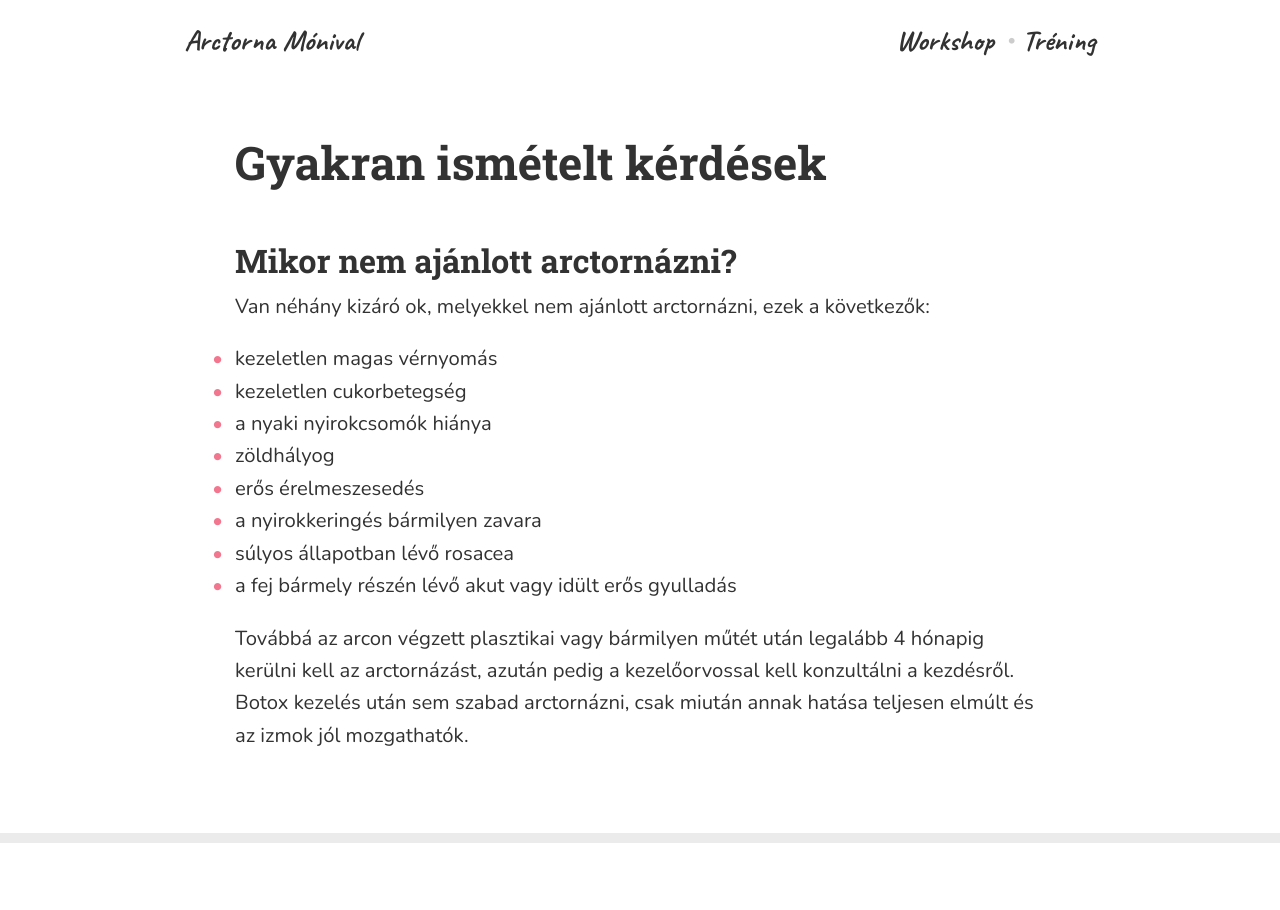
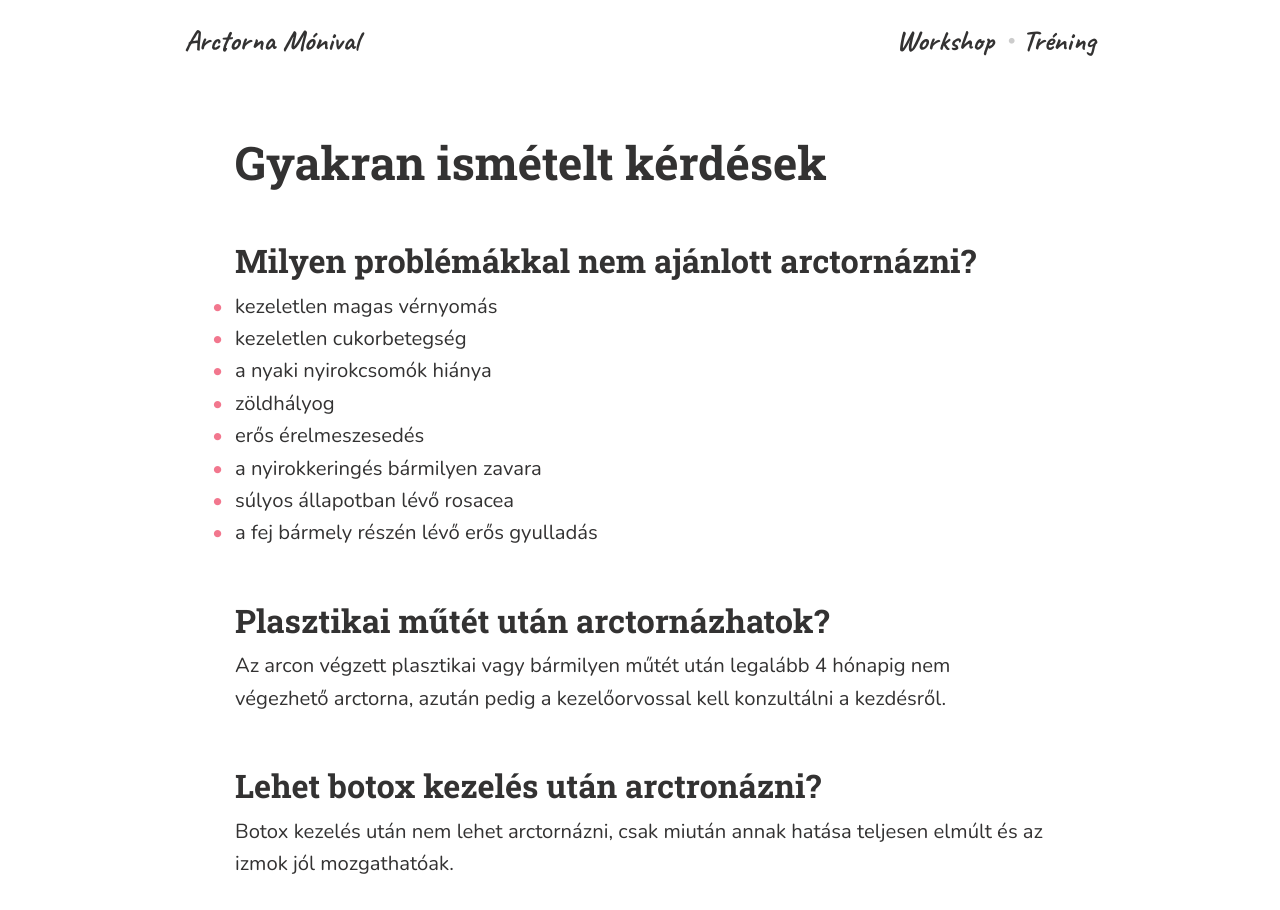
Before and after one commit to monikamudra/arctorna, a Jekyll site: the page built from gyik.md, in a window 1280 px wide and 1400 px high. Shown: the top 910 px of the window. Built offline with Jekyll 4.4.1, drawn with Linux system fonts in a browser that asks for light colours; our own code applies the rules of GitHub Pages for plain Markdown files; some of the changed text lies outside the part shown.

Commit message:
Imrove the content of the FAQ

```diff
--- a/gyik.md
+++ b/gyik.md
@@ -6,9 +6,7 @@
 
 # Gyakran ismételt kérdések
 
-## Mikor nem ajánlott arctornázni?
-
-Van néhány kizáró ok, melyekkel nem ajánlott arctornázni, ezek a következők:
+## Milyen problémákkal nem ajánlott arctornázni?
 
 *   kezeletlen magas vérnyomás
 *   kezeletlen cukorbetegség
@@ -17,9 +15,35 @@
 *   erős érelmeszesedés
 *   a nyirokkeringés bármilyen zavara
 *   súlyos állapotban lévő rosacea
-*   a fej bármely részén lévő akut vagy idült erős gyulladás
+*   a fej bármely részén lévő erős gyulladás
 
-Továbbá az arcon végzett plasztikai vagy bármilyen műtét után legalább 4 hónapig
-kerülni kell az arctornázást, azután pedig a kezelőorvossal kell konzultálni a
-kezdésről. Botox kezelés után sem szabad arctornázni, csak miután annak hatása
-teljesen elmúlt és az izmok jól mozgathatók.
+## Plasztikai műtét után arctornázhatok?
+
+Az arcon végzett plasztikai vagy bármilyen műtét után legalább 4 hónapig nem
+végezhető arctorna, azután pedig a kezelőorvossal kell konzultálni a kezdésről.
+
+## Lehet botox kezelés után arctronázni?
+
+Botox kezelés után nem lehet arctornázni, csak miután annak hatása teljesen
+elmúlt és az izmok jól mozgathatóak.
+
+## Mennyi idő múlva látszik az eredmény?
+
+Rendszeres arctornával már néhány hét múlva tapasztalhatsz változást.
+
+## Mennyit ajánlott arctornázni?
+
+Heti két alkalom szükséges a folyamatos fejlődéshez.
+
+## Mi történik, ha hosszabb ideig nem arctornázol?
+
+3-4 hónapig megmarad az addig elért eredmény, azután fokozatosan elkezd
+visszagyengülni az izom.
+
+## Fiúk is arctornázhatnak?
+
+Igen, a lányok azt imádják :)
+
+## A tréning után is van lehetőség csoportban arctornázni?
+
+Igen, bármikor jöhetsz tovább, teljesen kötetlenül.
```
